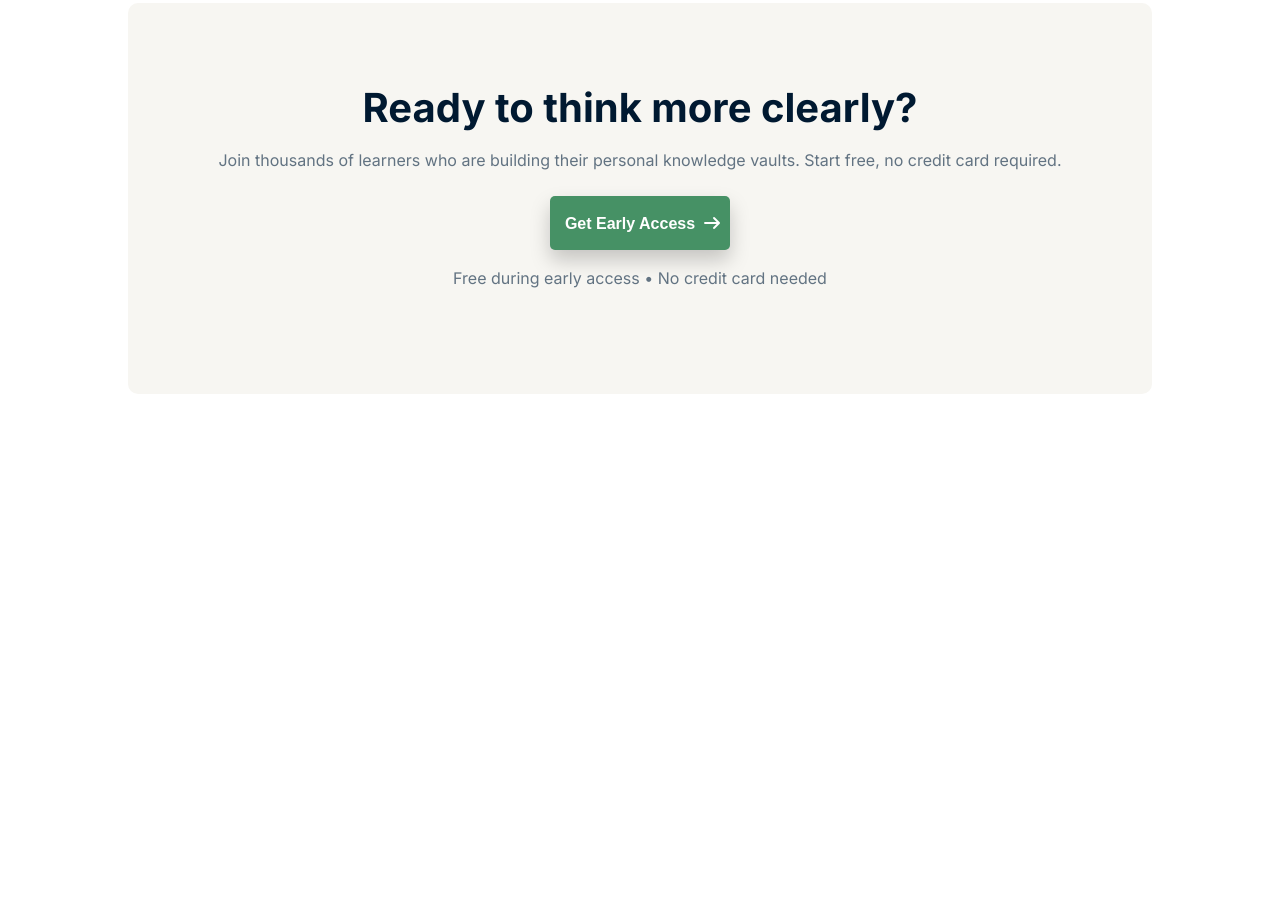
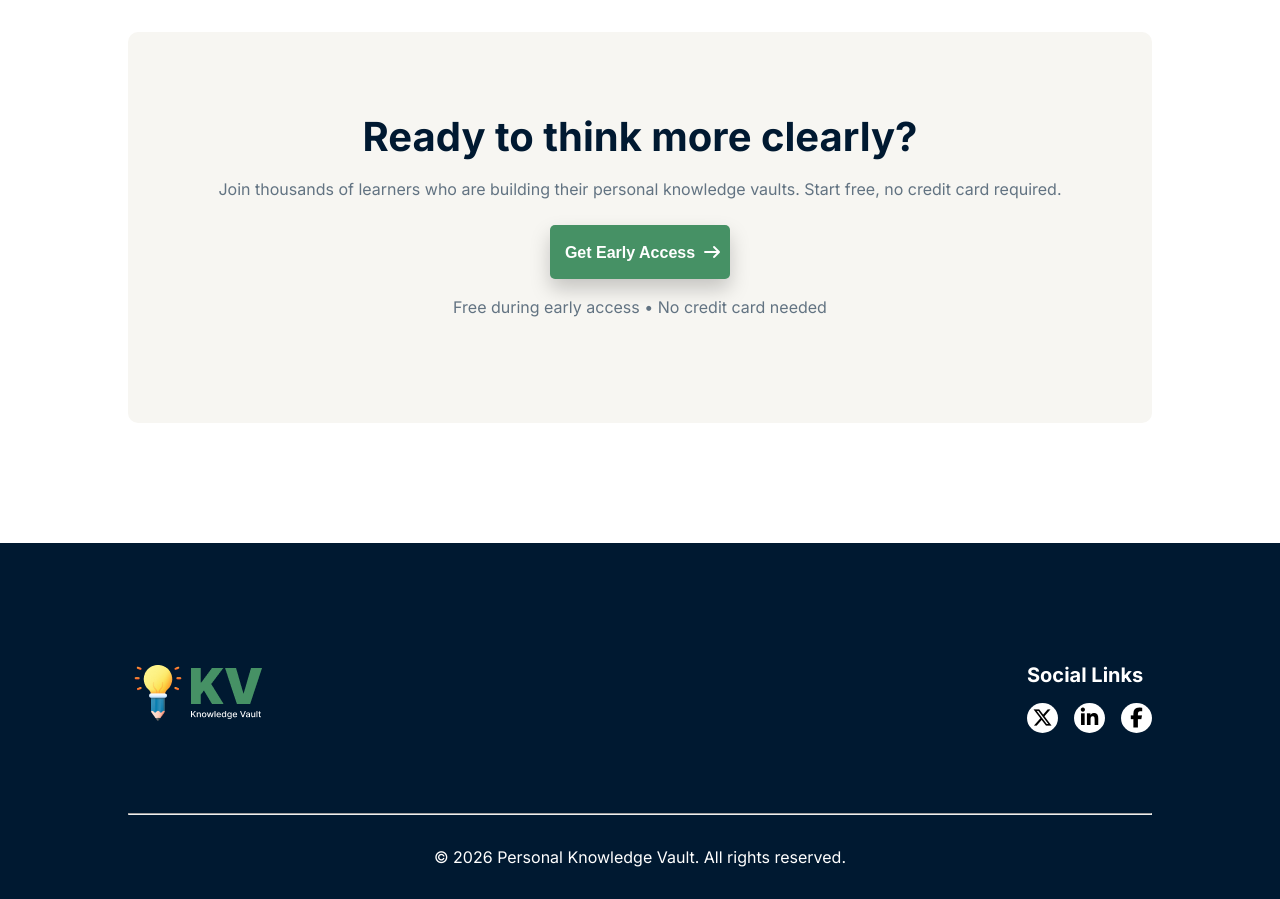
Before and after one commit to zaky76/B13-A01-Knowledge-Vault, a plain HTML site: page index.html in a window 1280 px wide. Shown: the part 2095-2994 px from the top of the page. Before the commit the page ends 2489 px from the top, so only its background shows below. Drawn offline with Linux system fonts and the light colour scheme.

Commit message:
updated footer section with footer bottom

```diff
--- a/index.html
+++ b/index.html
@@ -110,8 +110,25 @@
         </div>
     </section>
 
-    <footer>
+    <footer id="footer">
+        <div class="footer-container container">
+            <div class="logo-footer">
+                <img src="./assets/logo-footer.png" alt="">
+            </div>
+            <div class="social">
+                <h3>Social Links</h3>
+                <ul class="social-icon">
+                    <li><i class="fa-brands fa-x-twitter"></i></li>
+                    <li><i class="fa-brands fa-linkedin-in"></i></li>
+                    <li><i class="fa-brands fa-facebook-f"></i></li>
+                </ul>
+            </div>
+        </div>
+        <div class="container"><hr></div>
 
+        <div class="footer-bottom text-center container">
+            <p>© 2026 Personal Knowledge Vault. All rights reserved.</p>
+        </div>
     </footer>
 </body>
 </html>
--- a/style.css
+++ b/style.css
@@ -147,7 +147,7 @@
 }
 .note-card h3{
     font-size: 24px;
-    font-weight: 400;
+    font-weight: 600;
     color: #001931;
     margin-bottom: 16px;
 }
@@ -157,7 +157,7 @@
     color: #627382;
 }
 .note-card{
-    box-shadow: 0 0 8px 0 #0000001d;
+    box-shadow: 0 0 30px 0 #0000001d;
 }
 #solution{
     margin: 120px auto;
@@ -219,5 +219,38 @@
 .access-container{
     padding: 0 0 80px;
     border-radius: 10px;
+    margin-bottom: 120px;
+}
+#footer{
+    background-color: #001931;
+}
+.footer-container {
+    display: flex;
+    justify-content: space-between;
+    padding: 120px 0 80px;
+}
+.social-icon{
+    display: flex;
+    gap: 16px;
+}
+.social-icon li{
+    list-style: none;
+    color: #000000;
+    background-color: #ffffff;
+    padding: 3px;
+    border-radius: 50%;
+    font-size: 20px;
+}
+.footer-bottom{
+    padding: 32px 0 32px 0;
+    color: #ffffff  ;
+}
+.footer-bottom p{
+    font-size: 16px;
+}
+#footer h3{
+    font-size: 20px;
+    color: #ffffff;
+    margin-bottom: 16px;
 }
 /* main style end */
```
